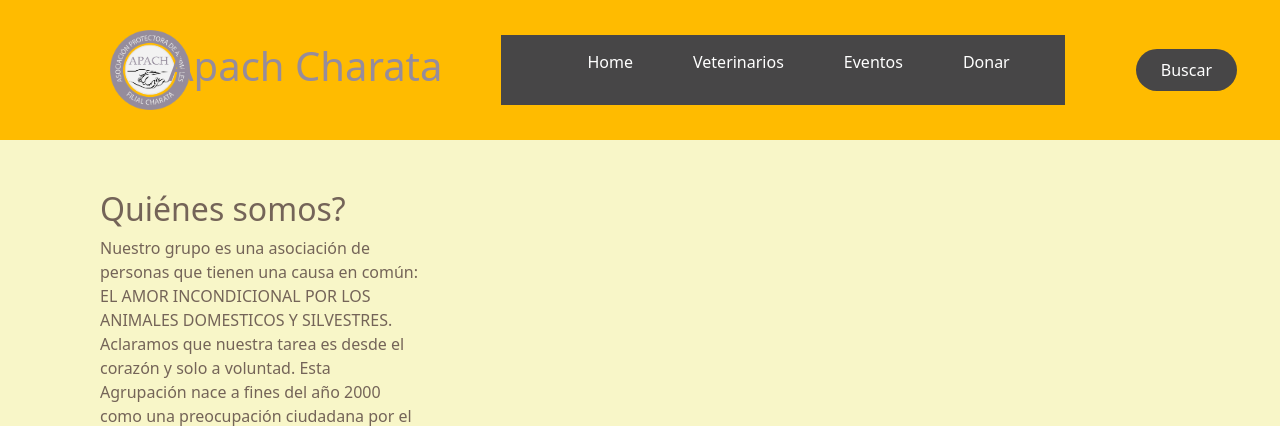
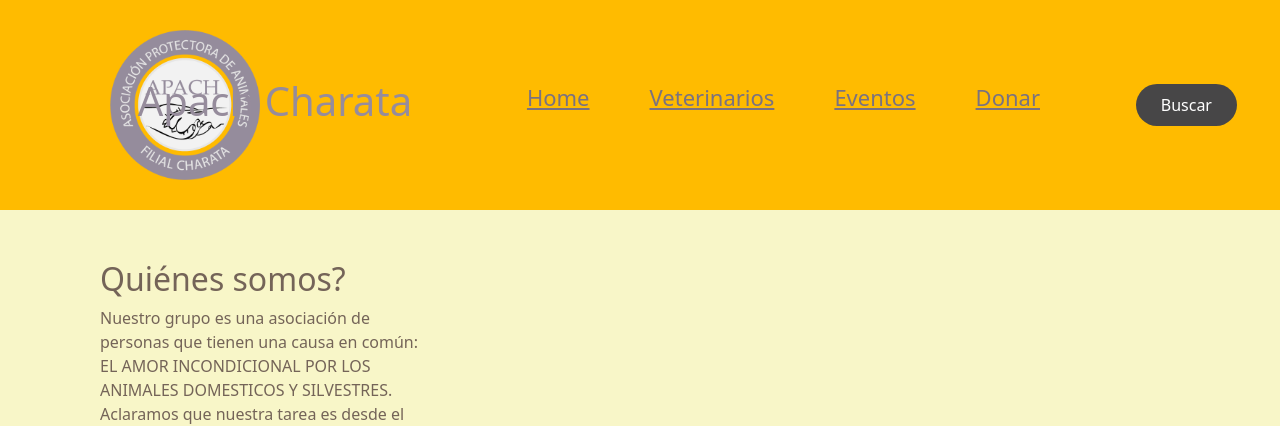
Before and after one commit to LadioLipreri/Nuevo-Apach, a Django app: page / in a window 1280 px wide. Shown: the top 426 px of the page. Run offline with Django 4.2, Linux system fonts and the light colour scheme.

Commit message:
cambios logo, barra nav

```diff
--- a/apach/myapp/static/styles/main.css
+++ b/apach/myapp/static/styles/main.css
@@ -10,7 +10,6 @@ body{
 }
 
 .navbar{  /* Incluye a todos los ítems del menú */
-    background: #474647;
     padding: 15px 25px;
 
 }
@@ -23,9 +22,10 @@ body{
 }
 
 .navbar ul li a{
-    color: #fff;
-    text-decoration: none;
+    color: #7a7280;
+    text-decoration: underline;
     margin: 30px; /* separaciones entre los items del menú */
+    font-size: 22px;
 
 }
 
@@ -87,3 +87,7 @@ section footer{
     color: black;
     /*margin: 10px;*/
     }
+
+.logo_abajo{
+    padding: 4px 4px 4px 4px;
+}
--- a/apach/myapp/templates/index.html
+++ b/apach/myapp/templates/index.html
@@ -46,7 +46,9 @@
             <div class="col-lg-3 mb-3">
 
               <ul class="list-unstyled small text-muted">
-                <li class="mb-2"><img src="{% static 'img/Apach_Charata.png' %}"></li>
+                <div class="logo_abajo">
+                <li class="mb-2" ><img src="{% static 'logo.png' %}" height="130" width="130" ></li>
+                </div>
                 <li class="mb-2 text-dark">Asociación Proctetora de Animales</li>
                 <li class="mb-2 text-dark">Asociación Sin Fines de Lucro</li>
                 <li class="mb-2 text-dark">Charata, Chaco</li>
@@ -61,13 +63,13 @@
                 <li class="mb-2"><p>Telefono: 3731-439977</p></li>
               </ul>
             </div>
-            <div class="col-6 col-lg-2 mb-3">
+            <div class="col-6 col-lg-3 mb-3">
               <h5>Te Esperamos!</h5>
               <ul class="list-unstyled">
                 <p>Ubicacion: Charata, Chaco</p>
               </ul>
             </div>
-            <div class="col-6 col-lg-2 mb-3">
+            <div class="col-6 col-lg-3 mb-3">
               <h5>Más Información</h5>
               <ul class="list-unstyled">
                 <li class="mb-2"><a href="file:///C:/ACTIVIDADES%20DEL%20INFO/Ejercicios%20con%20DJANGO/prueba1/templates/index.html/Acerca De">Acerca De</a></li>
--- a/apach/myapp/templates/layouts/base.html
+++ b/apach/myapp/templates/layouts/base.html
@@ -15,7 +15,7 @@
     <header class="header">
 
         <div class="logo">
-            <img src="{% static 'logo.png' %}" alt="" width="80">
+            <img src="{% static 'logo.png' %}" alt="" width="150" height="150">
         </div>
 
         <h1 class="titulo">Apach Charata</h1>
```
